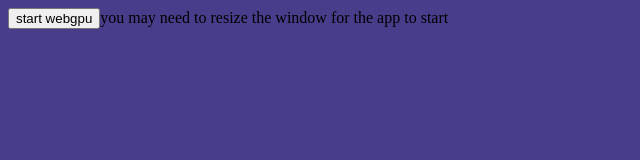
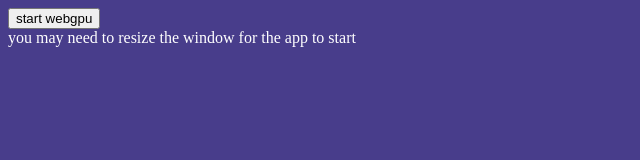
Before and after one commit to jonathandw743/black_hole_ray_marching, a website: page index.html in a window 1280 px wide. Shown: the whole page, without its empty margins (0-640 px from the left). Drawn offline with Linux system fonts and the light colour scheme.

Commit message:
help text

```diff
--- a/index.html
+++ b/index.html
@@ -45,7 +45,7 @@
         //     // }, 2000);
         // }
     </script>
-    <button id="webgpu-button">start webgpu</button>you may need to resize the window for the app to start
+    <button id="webgpu-button">start webgpu</button><br><span style="color: white;">you may need to resize the window for the app to start</span>
     <!-- <button id="webgl-button">webgl</button> -->
     <div id="wasm-target"></div>
 </body>
```
